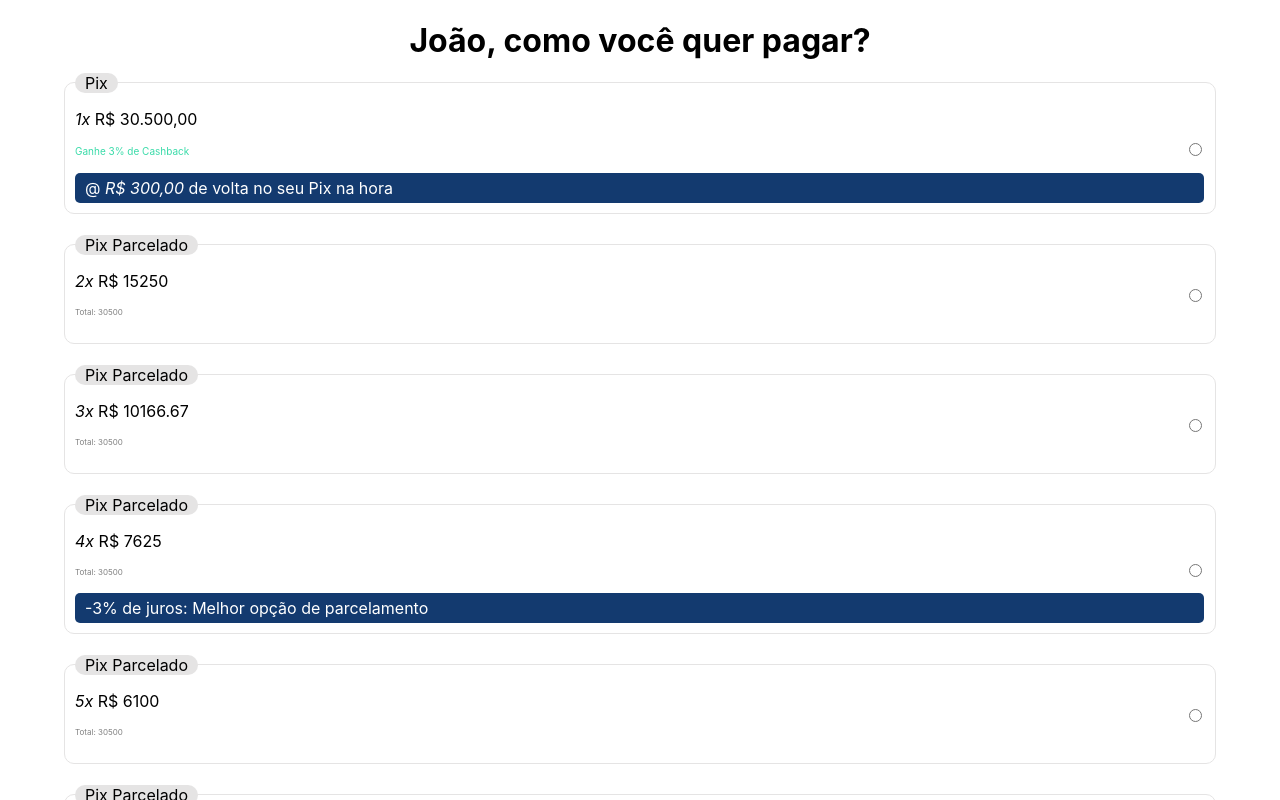
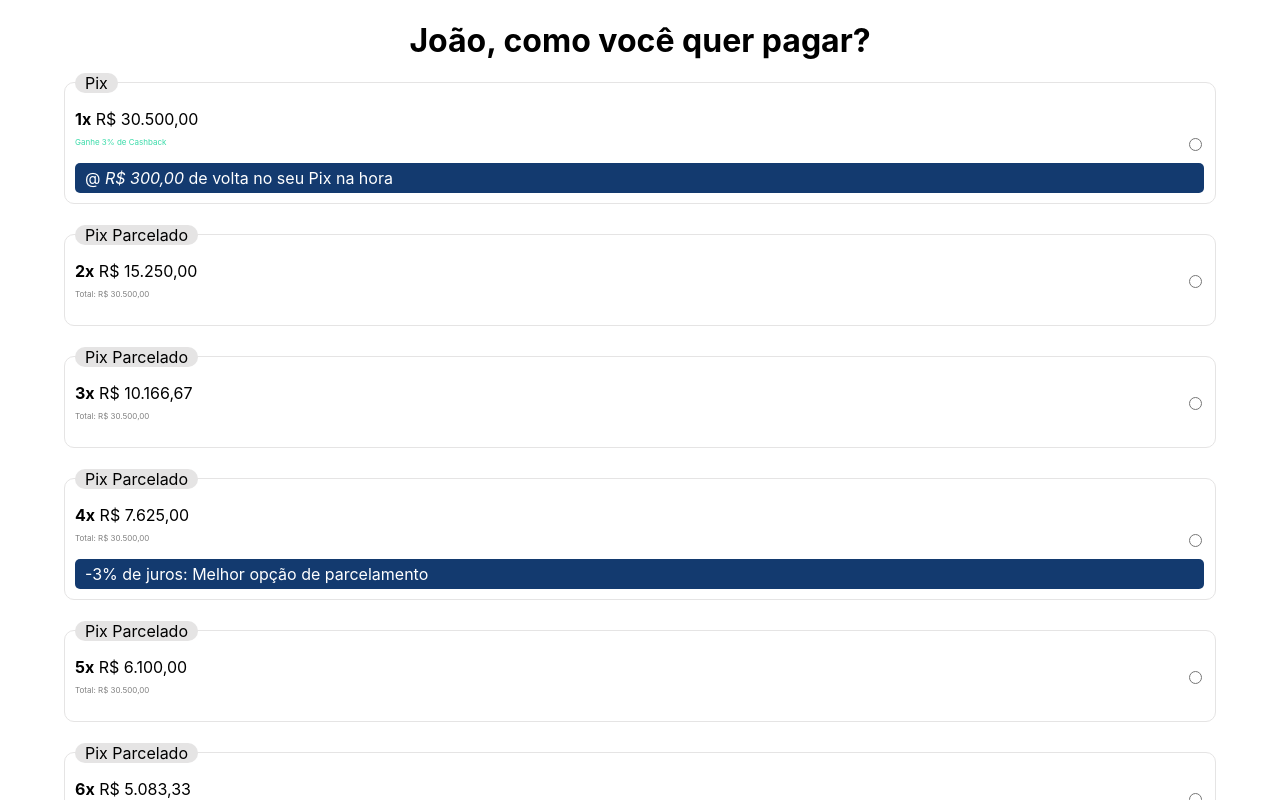
Before and after one commit to phelipegomes/codeChallangeWoovi, a React (Create React App) app: page / in a window 1280 px wide. Shown: the top 800 px of the page. Built offline with nearby package versions, Linux system fonts and the light colour scheme.

Commit message:
arcabouço finalizado

```diff
--- a/src/components/avista/AvistaBox.js
+++ b/src/components/avista/AvistaBox.js
@@ -8,8 +8,8 @@ export default function FirstBox() {
                     <div className="margin-spacer"><span className="pix-tag">Pix</span>
                     </div>
                         <div className="price-box">
-                            <p><em>1x</em> R$ 30.500,00</p>
-                            <p style={{color: '#3adba9', fontSize: 10 }}>Ganhe 3% de Cashback</p>
+                            <p style={{marginBottom: 1 }}><b>1x</b> R$ 30.500,00</p>
+                            <p style={{color: '#3adba9', fontSize: 8 }}>Ganhe 3% de Cashback</p>
                     <p className="cash-back-tag"></p>
                     <div className="flag">
                     @ <em>R$ 300,00</em> de volta no seu Pix na hora
--- a/src/components/parcelado/ParceladoBox.js
+++ b/src/components/parcelado/ParceladoBox.js
@@ -5,8 +5,18 @@ export default function OtherBox() {
 
     const valuesToMap = valuesObject.slice(1);
     const listBoxes = valuesToMap.map(value => {
-    const inputId = `other-box-radio-${value.id}`;
-    const cashback = <div className="flag"><div>-3% de juros: Melhor opção de parcelamento</div></div>
+        const inputId = `other-box-radio-${value.id}`;
+        const cashback = <div className="flag"><div>-3% de juros: Melhor opção de parcelamento</div></div>
+        const formattedValue = value.currentValue.toLocaleString('pt-BR', {
+            style: 'currency',
+            currency: 'BRL'
+        })
+
+        const totalFormattedValue = value.totalValue.toLocaleString('pt-BR', {
+            style: 'currency',
+            currency: 'BRL'
+
+        });
 
         return (
             <label htmlFor={inputId} className="radio-label" key={value.id}>
@@ -16,8 +26,8 @@ export default function OtherBox() {
                             <span className="pix-tag">{value.tag}</span>
                         </div>
                         <div className="price-box">
-                            <p><em>{value.id}x</em> R$ {value.currentValue}</p>
-                            <p style={{fontSize: 8, color: 'gray'}}>Total: {value.totalValue}</p>
+                            <p style={{marginBottom: 1 }}><b>{value.id}x</b> {formattedValue}</p>
+                            <p style={{fontSize: 8, color: 'gray'}}>Total: {totalFormattedValue}</p>
                             <p className="cash-back-tag"></p>
                             {value.cashback && cashback}
                         </div>
```
